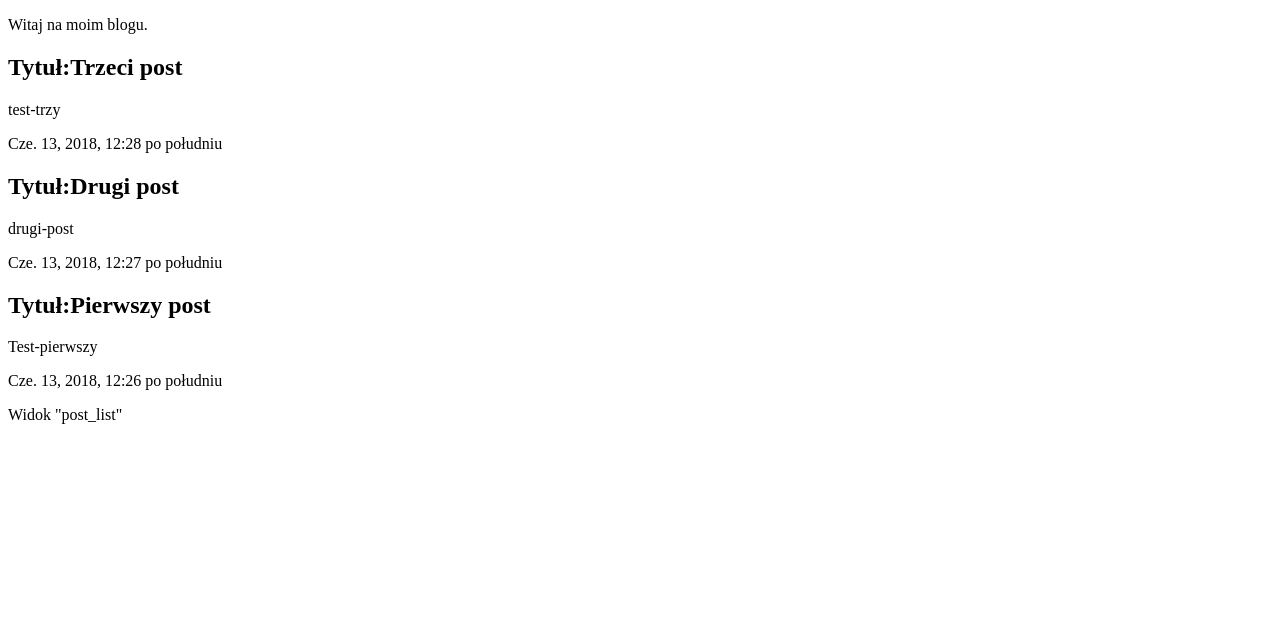
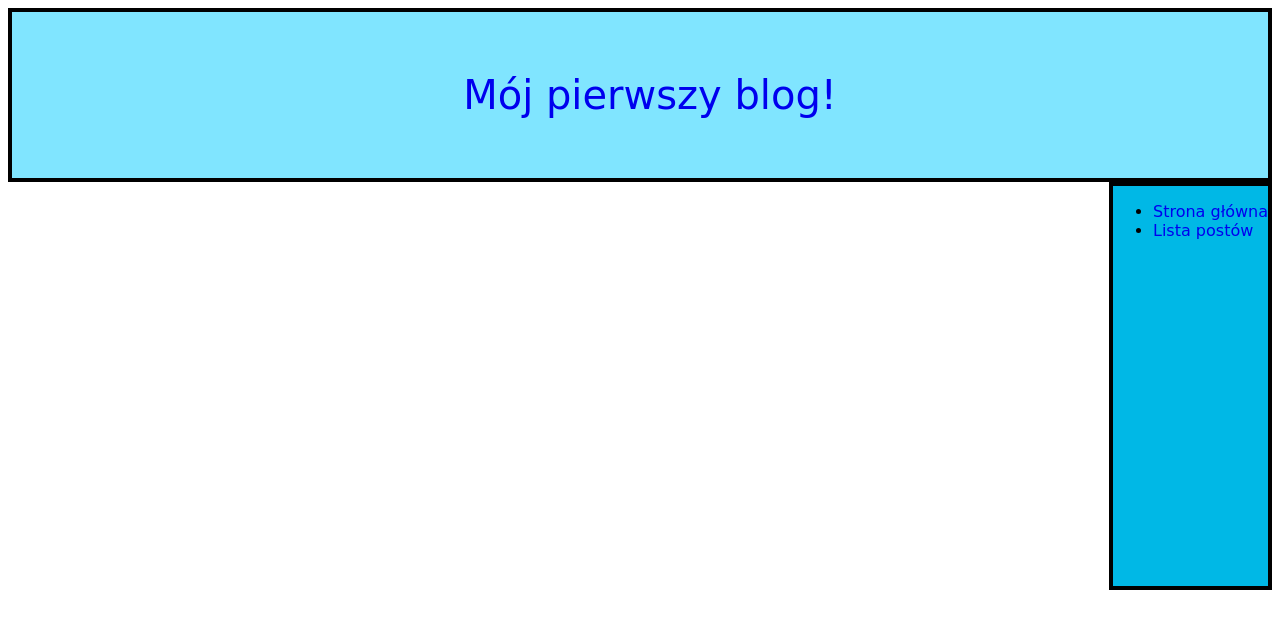
Before and after one commit to AlmightyFist/MY_own_blog, a Django app: page / in a window 1280 px wide. Shown: the top 629 px of the page. Run offline with Django 3.2, Linux system fonts and the light colour scheme; data comes from the database, SQL or seed files in the repository; both versions use the stored data as it was after the commit.

Commit message:
My_own_blog, working urls

```diff
--- /dev/null
+++ b/mysite/blog/static/css/blog.css
@@ -0,0 +1,43 @@
+#sidebar {
+  height: 400px;
+  width: 150p;
+  float:right;
+  font-family:cursive;
+  background-color:  #00b8e6;
+  border: 4px solid black;
+
+}
+
+#header {
+  font-size:40px;
+  padding: 20px 20px 20px 40px;
+  background-color: #80e5ff;
+  border: 4px solid black;
+}
+
+#header p {
+  text-align: center;
+  font-family: cursive;
+
+}
+
+a {
+  text-decoration: none;
+}
+
+#content {
+   text-align: center;
+   position: static;
+
+}
+#content #content_header {
+  font-size: 20px;
+  text-align: center;
+}
+
+h2 {
+  color: #008fb3;
+  font-family:fantasy;
+  text-decoration: underline;
+
+}
--- /dev/null
+++ b/mysite/blog/templates/blog/base.html
@@ -0,0 +1,26 @@
+<! DOCTYPE html>
+{% load staticfiles %}
+<html>
+  <head>
+      <link rel="stylesheet" href="{% static 'css/blog.css' %}" />
+      <title>Mój blog</title>
+  </head>
+
+  <body>
+    <div id="header">
+      <p><a href="{% url 'main_site' %}">Mój pierwszy blog!<a/></p>
+    </div>
+    <div id ="sidebar">
+      {% block sidebar %}
+      <ul>
+        <li><a href="{% url 'main_site' %}">Strona główna</a></li>
+        <li><a href="{% url 'post_list' %}">Lista postów</a></li>
+      </ul>
+      {% endblock %}
+    </div>
+
+    <div id="content">
+      {% block content%} {% endblock %}
+    </div>
+  </body>
+</html>
--- /dev/null
+++ b/mysite/blog/templates/blog/main_site.html
@@ -0,0 +1 @@
+{% extends "blog/base.html" %}
--- a/mysite/blog/templates/blog/post_list.html
+++ b/mysite/blog/templates/blog/post_list.html
@@ -1,15 +1,11 @@
-<!DOCTYPE html>
-<html>
-  <head>
-      <title>Mój blog</title>
-  </head>
-  <body>
-      <p>Witaj na moim blogu. </p>
-      {% for post in posts %}
-        <p><h2>Tytuł:{{post.title}}</h2></p>
-        <p>{{post.slug}}
-        <p>{{post.publish}}
-      {% endfor %}
 
-      <p>Widok "post_list"</p>
-</html>
+{% extends "blog/base.html" %}
+
+{% block content %}
+    <p id="content_header">Lista opublikowanych postów:</p>
+    {% for post in posts %}
+      <p><h2><a href="">{{post.title}}</a></h2></p>
+      <p>{{post.slug}}
+      <p>{{post.publish}}
+    {% endfor %}
+{% endblock %}
--- a/mysite/blog/urls.py
+++ b/mysite/blog/urls.py
@@ -2,5 +2,6 @@ from django.conf.urls import url
 from . import views
 
 urlpatterns = [
-    url(r'^$', views.post_list, name='post_list'),
+    url(r'^post_list/', views.post_list, name='post_list'),
+    url(r'^$', views.main_site, name='main_site'),
 ]
--- a/mysite/blog/views.py
+++ b/mysite/blog/views.py
@@ -3,5 +3,8 @@ from .models import Post
 
 # Create your views here.
 def post_list(request):# wyświetla listę WSZYSTKICH postów
-    posts = Post.objects.filter(status='published').order_by('-publish')
+    posts = Post.objects.filter(status='published')
     return render(request, 'blog/post_list.html', {'posts':posts} )
+
+def main_site(request):
+    return render(request, 'blog/main_site.html', {})
```
Also changed, not shown: mysite/db.sqlite3.
